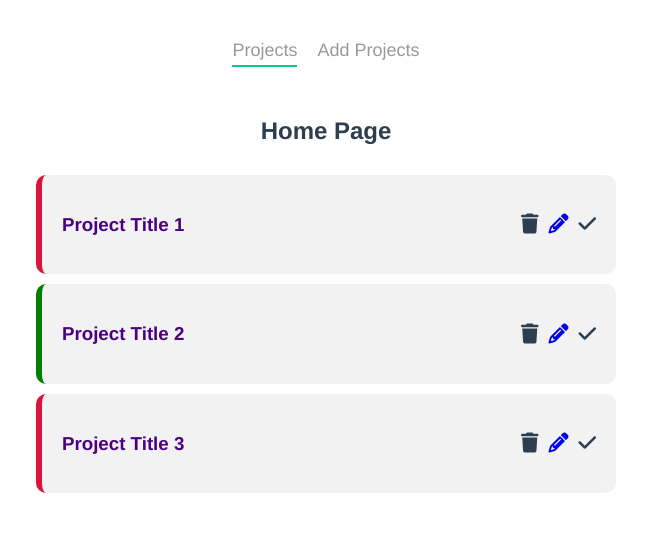
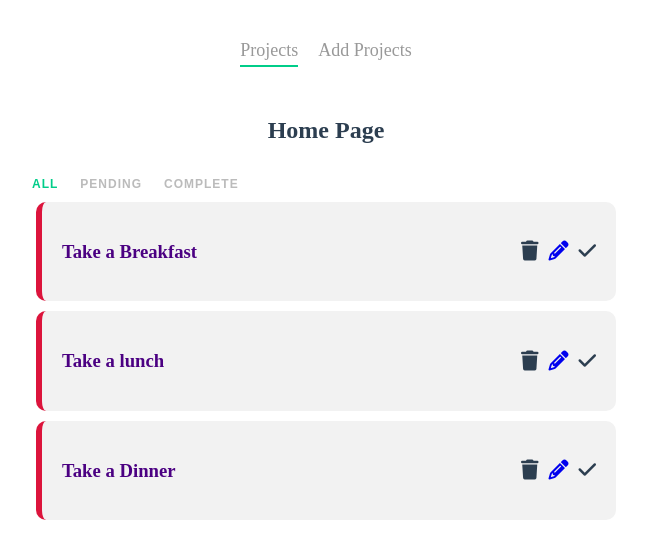
Before and after one commit to RZoro2711/Project-Plan-Vue, a Vue app: page / in a window 1280 px wide. Shown: the top 558 px of the page, without its empty margins (314-961 px from the left). Built offline with nearby package versions, Linux system fonts and the light colour scheme; data requests are answered from the project's data file.

Commit message:
Filter Nav & Active Link

```diff
--- a/database/db.json
+++ b/database/db.json
@@ -1,22 +1,22 @@
 {
   "projects": [
     {
-      "id": 1,
-      "title": "Project Title 1",
-      "detail": "Project Detail 1",
-      "complete": false
+      "title": "Take a Breakfast",
+      "detail": "I am so hungry",
+      "complete": false,
+      "id": 1
     },
     {
-      "id": 2,
-      "title": "Project Title 2",
-      "detail": "Project Detail 2",
-      "complete": true
+      "title": "Take a lunch",
+      "detail": "I am not Hungry",
+      "complete": false,
+      "id": 2
     },
     {
-      "id": 3,
-      "title": "Project Title 3",
-      "detail": "Project Detail 3",
-      "complete": false
+      "title": "Take a Dinner",
+      "detail": "I can't take it anymore",
+      "complete": false,
+      "id": 3
     }
   ]
 }
--- a/src/App.vue
+++ b/src/App.vue
@@ -10,7 +10,7 @@ export default {
 </script>
 <style>
 #app {
-  font-family: Avenir, Helvetica, Arial, sans-serif;
+  /* font-family: Avenir, Helvetica, Arial, sans-serif; */
   -webkit-font-smoothing: antialiased;
   -moz-osx-font-smoothing: grayscale;
   max-width: 600px;
--- /dev/null
+++ b/src/components/FilterNav.vue
@@ -0,0 +1,36 @@
+<template>
+    <nav class="filter-nav">
+        <button @click="filerby('all')" :class="{active : current == 'all'}">All</button>
+        <button @click="filerby('pending')" :class="{active : current == 'pending'}">Pending</button>
+        <button @click="filerby('complete')" :class="{active : current == 'complete'}">Complete</button>
+    </nav>
+</template>
+
+<script>
+export default {
+    props:['current'],
+methods:{
+    filerby(value){
+        this.$emit('filterValue',value)
+    }
+}
+}
+</script>
+
+<style scoped>
+.filter-nav button{
+    background: none;
+    border: none;
+    color: #bbb;
+    outline:  none;
+    font-size: 12px;
+    text-transform: uppercase;
+    margin-right: 10px;
+    letter-spacing: 1px;
+    font-weight: bold;
+    cursor: pointer;
+}
+button.active{
+    color: #00cd89;
+}
+</style>
--- a/src/components/Navbar.vue
+++ b/src/components/Navbar.vue
@@ -11,7 +11,7 @@ export default {
 }
 </script>
 
-<style>
+<style scoped>
 .main-nav{
     text-align: center;
     margin: 40px auto;
--- a/src/views/AddProject.vue
+++ b/src/views/AddProject.vue
@@ -4,7 +4,7 @@
         <label for="">Title</label>
         <input type="text" placeholder="Enter Your Title" v-model="title">
         <label for="">Detail</label>
-        <textarea name="" id="" cols="30" rows="10" placeholder="Enter Your Detail" v-model="detail"></textarea>
+        <input type="text" placeholder="Enter Your Detail" v-model="detail">
         <button>Add New</button>
     </form>
 </template>
@@ -66,20 +66,23 @@ label {
 input {
     padding: 10px;
     border: 0;
-    border-bottom: 1px solid #ddd;
+    border-bottom: 1px solid black;
     width: 100%;
     box-sizing: border-box;
+    outline: none;
 }
-
+/*
 textarea {
-    border: 1px solid #ddd;
+    outline: none;
+    border: 0;
+    border-bottom: 1px solid black;
     width: 100%;
     box-sizing: border-box;
     padding: 10px;
     height: 100px;
-}
+} */
 
-button {
+form button {
     display: block;
     margin: 20px auto 0;
     background: #00Ce89;
--- a/src/views/EditProject.vue
+++ b/src/views/EditProject.vue
@@ -4,7 +4,7 @@
         <label for="">Title</label>
         <input type="text" placeholder="Enter Your Title" v-model="title">
         <label for="">Detail</label>
-        <textarea name="" id="" cols="30" rows="10" placeholder="Enter Your Detail" v-model="detail"></textarea>
+        <input type="text" placeholder="Enter Your Detail" v-model="detail">
         <button @click="updateProject">Update</button>
     </form>
 </template>
--- a/src/views/HomeView.vue
+++ b/src/views/HomeView.vue
@@ -1,6 +1,7 @@
 <template>
   <div class="home">
     <h2>Home Page</h2>
+    <FilterNav @filterValue="current=$event" :current="current"></FilterNav>
     <div v-for="project in projects" :key="project.id">
       <SingleProject :project="project" @delete="deleteProject" @complete="completeProject"></SingleProject>
     </div>
@@ -9,15 +10,18 @@
 
 <script>
 
+import FilterNav from '../components/FilterNav'
 import SingleProject from '../components/SingleProject'
 export default {
   name: 'HomeView',
   components: {
+    FilterNav,
     SingleProject,
   },
   data() {
     return {
-      projects: []
+      projects: [],
+      current : 'all',
     }
   },
   methods: {
```
